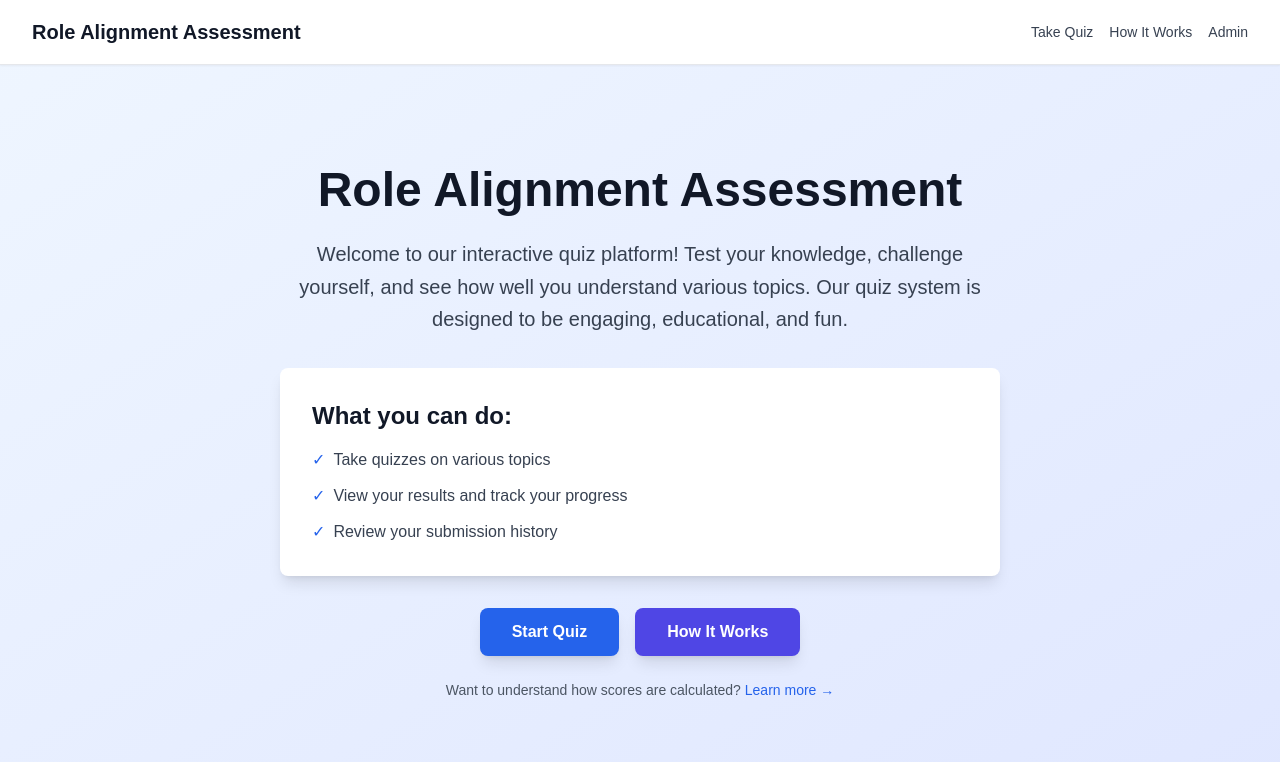
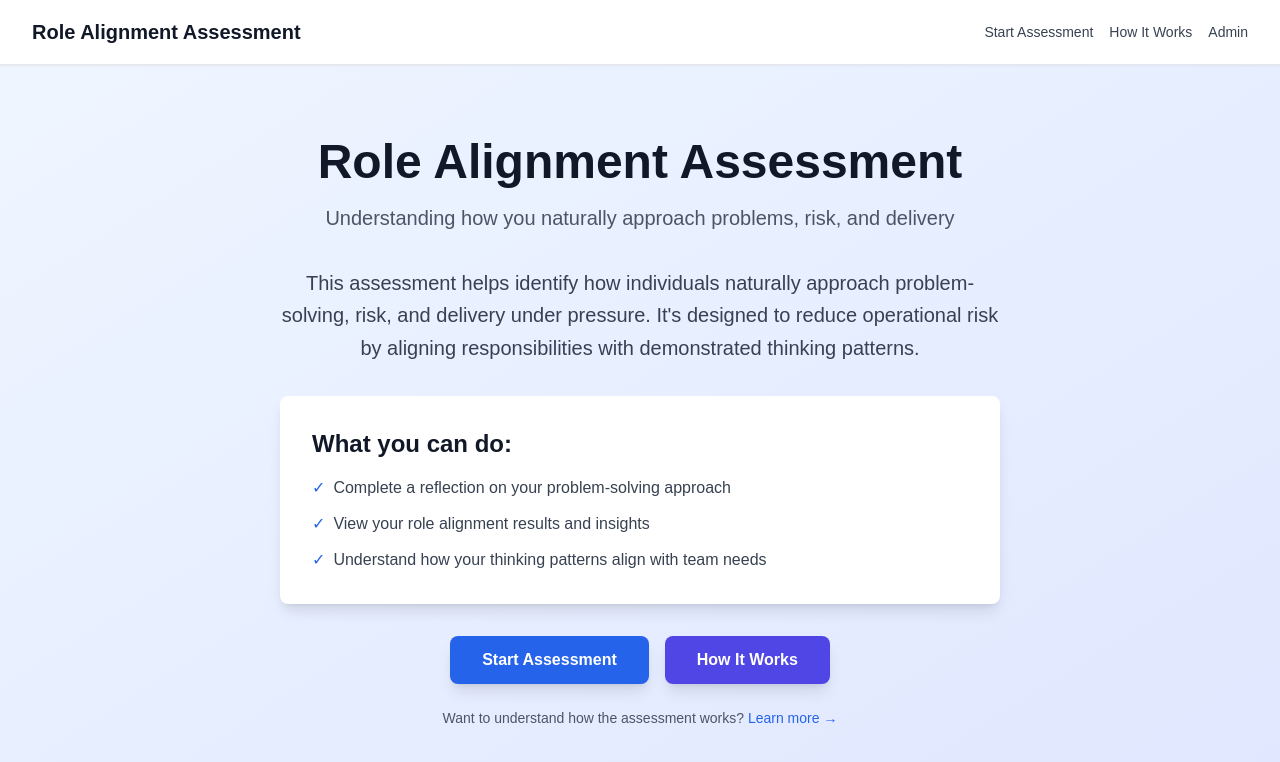
Before and after one commit to Phronesis2025/platform_quiz, a Next.js app: page / in a window 1280 px wide. Shown: the top 762 px of the page. Built offline with nearby package versions, Linux system fonts and the light colour scheme.

Commit message:
Rename quiz to Role Alignment Assessment across user-facing content and add subtitle

```diff
--- a/app/admin/page.tsx
+++ b/app/admin/page.tsx
@@ -595,7 +595,7 @@ export default function AdminPage() {
           <div className="bg-white dark:bg-gray-800 rounded-lg shadow-lg p-8 text-center">
             <p className="text-gray-600 dark:text-gray-400">
               {submissions.length === 0
-                ? "No submissions yet. Take a quiz to see results here!"
+                ? "No assessments completed yet. Complete an assessment to see results here."
                 : "No submissions match your filters."}
             </p>
             {submissions.length === 0 && (
@@ -603,7 +603,7 @@ export default function AdminPage() {
                 href="/quiz"
                 className="inline-block mt-4 text-blue-600 dark:text-blue-400 hover:underline"
               >
-                Go to Quiz →
+                Start Assessment →
               </Link>
             )}
           </div>
--- a/app/how-it-works/page.tsx
+++ b/app/how-it-works/page.tsx
@@ -27,7 +27,7 @@ export default function HowItWorksPage() {
                 href="/quiz"
                 className="text-gray-700 dark:text-gray-300 hover:text-blue-600 dark:hover:text-blue-400 transition-colors text-sm font-medium"
               >
-                Take Quiz
+                Start Assessment
               </Link>
             </nav>
           </div>
@@ -48,7 +48,7 @@ export default function HowItWorksPage() {
                 Why This Tool Exists
               </h2>
               <p className="text-gray-700 dark:text-gray-300 mb-4">
-                This quiz helps identify how individuals naturally approach
+                This assessment helps identify how individuals naturally approach
                 problem-solving, risk, and delivery under pressure. It&apos;s
                 designed to reduce operational risk by aligning responsibilities
                 with demonstrated thinking patterns.
@@ -60,32 +60,32 @@ export default function HowItWorksPage() {
               </p>
             </section>
 
-            {/* Taking the Quiz */}
+            {/* Taking the Assessment */}
             <section className="mb-8">
               <h2 className="text-2xl font-semibold text-gray-900 dark:text-white mb-4">
-                What Happens When You Take the Quiz
+                What Happens When You Complete the Assessment
               </h2>
               <ul className="list-disc list-inside space-y-3 text-gray-700 dark:text-gray-300">
                 <li>
-                  <strong>Time commitment:</strong> You&apos;ll answer 10-13
+                  <strong>Time commitment:</strong> You&apos;ll reflect on 10-13
                   questions (typically 10 core questions, plus up to 3 bonus
                   questions if needed for accuracy). This takes approximately
                   5-10 minutes.
                 </li>
                 <li>
-                  <strong>What it measures:</strong> The quiz identifies your
+                  <strong>What it measures:</strong> The assessment identifies your
                   natural thinking patterns, preferences, and risk mindset when
                   approaching technical problems and operational challenges.
                 </li>
                 <li>
                   <strong>Question types:</strong> You&apos;ll see different
-                  question formats—some ask you to pick one option, others let
+                  reflection formats—some ask you to pick one option, others let
                   you select multiple options, and some ask you to rate your
                   agreement on a scale.
                 </li>
                 <li>
                   <strong>What you&apos;ll see:</strong> After completing the
-                  quiz, you&apos;ll receive results showing:
+                  assessment, you&apos;ll receive results showing:
                   <ul className="list-disc list-inside ml-6 mt-2 space-y-1">
                     <li>Your ranked role fit (all four roles with scores)</li>
                     <li>Primary and secondary role assignments</li>
@@ -220,8 +220,8 @@ export default function HowItWorksPage() {
                     How long does it take?
                   </h3>
                   <p className="text-gray-700 dark:text-gray-300">
-                    Most people complete the quiz in 5-10 minutes. You&apos;ll
-                    answer 10 core questions, and possibly 2-3 bonus questions
+                    Most people complete the assessment in 5-10 minutes. You&apos;ll
+                    reflect on 10 core questions, and possibly 2-3 bonus questions
                     if needed for accuracy.
                   </p>
                 </div>
@@ -243,8 +243,8 @@ export default function HowItWorksPage() {
                   </h3>
                   <p className="text-gray-700 dark:text-gray-300">
                     Yes. Your thinking patterns and preferences can evolve as
-                    you gain experience and develop new skills. You can retake
-                    the quiz at any time to see how your role fit may have
+                    you gain experience and develop new skills. You can complete
+                    the assessment again at any time to see how your role fit may have
                     changed. Results are a snapshot of your current approach,
                     not a permanent label.
                   </p>
@@ -266,13 +266,13 @@ export default function HowItWorksPage() {
               </p>
             </section>
 
-            {/* Back to Quiz */}
+            {/* Back to Assessment */}
             <div className="pt-6 border-t border-gray-200 dark:border-gray-700">
               <Link
                 href="/quiz"
                 className="inline-block bg-blue-600 hover:bg-blue-700 text-white font-semibold py-3 px-8 rounded-lg transition-colors duration-200"
               >
-                Take the Quiz →
+                Start Assessment →
               </Link>
             </div>
           </div>
--- a/app/page.tsx
+++ b/app/page.tsx
@@ -20,7 +20,7 @@ export default function Home() {
                 href="/quiz"
                 className="text-gray-700 dark:text-gray-300 hover:text-blue-600 dark:hover:text-blue-400 transition-colors text-sm font-medium"
               >
-                Take Quiz
+                Start Assessment
               </Link>
               <Link
                 href="/how-it-works"
@@ -43,15 +43,19 @@ export default function Home() {
       <div className="flex items-center justify-center min-h-[calc(100vh-4rem)]">
         <div className="max-w-3xl mx-auto px-6 py-12 text-center">
           {/* Main heading */}
-          <h1 className="text-5xl font-bold text-gray-900 dark:text-white mb-6">
+          <h1 className="text-5xl font-bold text-gray-900 dark:text-white mb-4">
             Role Alignment Assessment
           </h1>
+          <p className="text-xl text-gray-600 dark:text-gray-400 mb-8 leading-relaxed">
+            Understanding how you naturally approach problems, risk, and delivery
+          </p>
 
           {/* Description paragraph */}
           <p className="text-xl text-gray-700 dark:text-gray-300 mb-8 leading-relaxed">
-            Welcome to our interactive quiz platform! Test your knowledge,
-            challenge yourself, and see how well you understand various topics.
-            Our quiz system is designed to be engaging, educational, and fun.
+            This assessment helps identify how individuals naturally approach
+            problem-solving, risk, and delivery under pressure. It&apos;s designed
+            to reduce operational risk by aligning responsibilities with demonstrated
+            thinking patterns.
           </p>
 
           {/* Features list */}
@@ -62,15 +66,15 @@ export default function Home() {
             <ul className="space-y-3 text-gray-700 dark:text-gray-300">
               <li className="flex items-start">
                 <span className="text-blue-600 dark:text-blue-400 mr-2">✓</span>
-                <span>Take quizzes on various topics</span>
+                <span>Complete a reflection on your problem-solving approach</span>
               </li>
               <li className="flex items-start">
                 <span className="text-blue-600 dark:text-blue-400 mr-2">✓</span>
-                <span>View your results and track your progress</span>
+                <span>View your role alignment results and insights</span>
               </li>
               <li className="flex items-start">
                 <span className="text-blue-600 dark:text-blue-400 mr-2">✓</span>
-                <span>Review your submission history</span>
+                <span>Understand how your thinking patterns align with team needs</span>
               </li>
             </ul>
           </div>
@@ -81,7 +85,7 @@ export default function Home() {
               href="/quiz"
               className="inline-block bg-blue-600 hover:bg-blue-700 text-white font-semibold py-3 px-8 rounded-lg transition-colors duration-200 shadow-lg hover:shadow-xl"
             >
-              Start Quiz
+              Start Assessment
             </Link>
             <Link
               href="/how-it-works"
@@ -93,7 +97,7 @@ export default function Home() {
 
           {/* Additional link text */}
           <p className="mt-6 text-sm text-gray-600 dark:text-gray-400">
-            Want to understand how scores are calculated?{" "}
+            Want to understand how the assessment works?{" "}
             <Link
               href="/how-it-works"
               className="text-blue-600 dark:text-blue-400 hover:underline font-medium"
--- a/app/quiz/page.tsx
+++ b/app/quiz/page.tsx
@@ -191,8 +191,8 @@ export default function QuizPage() {
       // Redirect to results page
       router.push(`/result/${data.submissionId}`);
     } catch (error) {
-      console.error("Error submitting quiz:", error);
-      alert("There was an error submitting your quiz. Please try again.");
+        console.error("Error submitting assessment:", error);
+        alert("There was an error submitting your assessment. Please try again.");
       setIsSubmitting(false);
       setState("quiz");
     }
@@ -271,12 +271,15 @@ export default function QuizPage() {
         <div className="max-w-2xl w-full">
           <div className="bg-white dark:bg-gray-800 rounded-lg shadow-lg p-8 md:p-12">
             <h1 className="text-3xl md:text-4xl font-bold text-gray-900 dark:text-white mb-4 text-center">
-              Discover Your Role Fit
+              Role Alignment Assessment
             </h1>
+            <p className="text-lg text-gray-600 dark:text-gray-400 mb-2 text-center">
+              Understanding how you naturally approach problems, risk, and delivery
+            </p>
             <p className="text-lg text-gray-600 dark:text-gray-300 mb-8 text-center">
               Take a few moments to reflect on your preferences and interests.
-              This will help identify which role aligns best with your
-              strengths.
+              This assessment will help identify which role aligns best with your
+              natural thinking patterns.
             </p>
 
             <div className="space-y-4 mb-8">
--- a/app/result/[id]/page.tsx
+++ b/app/result/[id]/page.tsx
@@ -324,7 +324,7 @@ export default function ResultPage() {
               href="/quiz"
               className="text-blue-600 dark:text-blue-400 hover:underline text-sm"
             >
-              Take Another Reflection
+              Start New Assessment
             </Link>
           </div>
         </div>
@@ -334,8 +334,11 @@ export default function ResultPage() {
           {/* Header */}
           <div className="text-center mb-6 print:mb-4">
             <h1 className="text-3xl md:text-4xl font-bold text-gray-900 mb-2 print:text-3xl">
-              Your Role Fit Profile
+              Role Alignment Assessment
             </h1>
+            <p className="text-lg text-gray-600 mb-2 print:text-base">
+              Understanding how you naturally approach problems, risk, and delivery
+            </p>
             {result.name && (
               <p className="text-lg text-gray-600 print:text-base">
                 {result.name}
```
